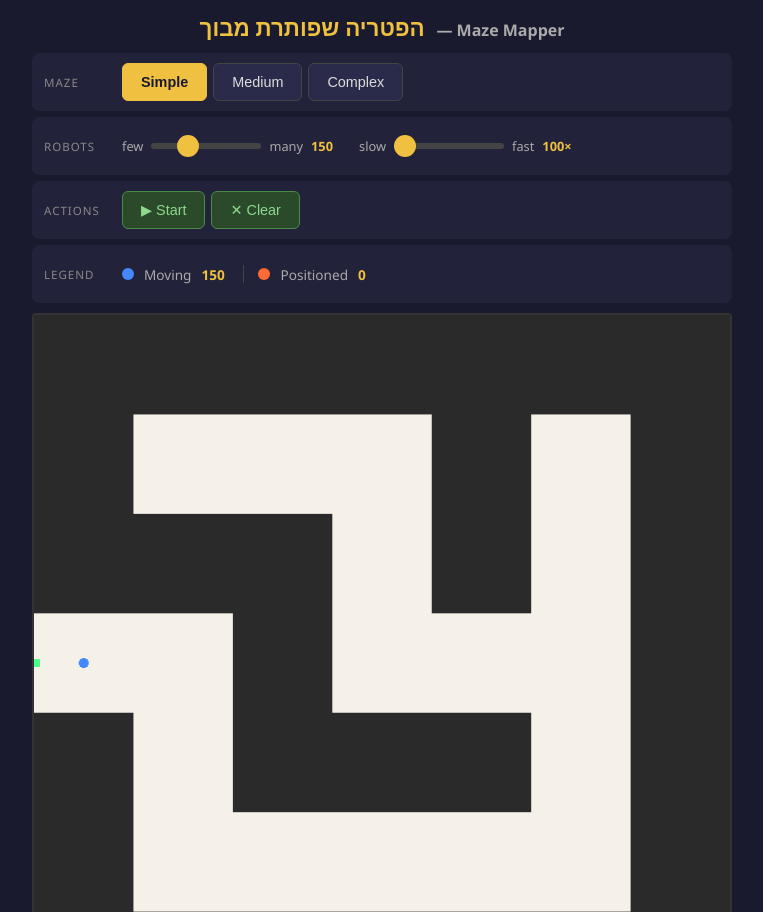
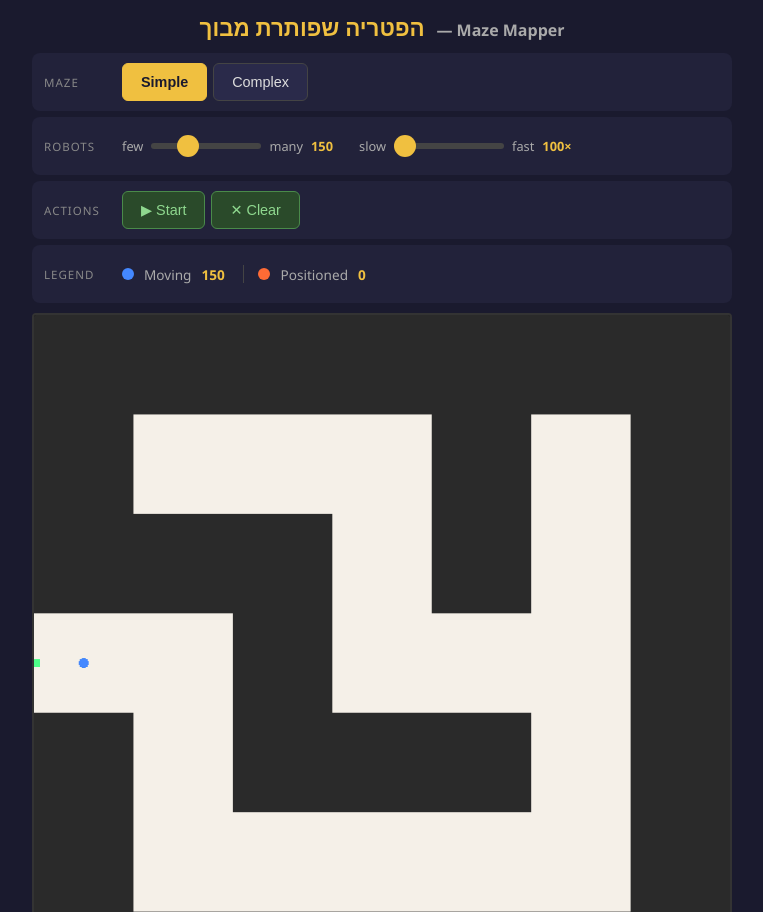
Before and after one commit to nir-ai/maze-mapping, a plain HTML site: page index.html in a window 1280 px wide. Shown: the top 912 px of the page, without its empty margins (258-1021 px from the left). Drawn offline with Linux system fonts and the light colour scheme.

Commit message:
Simplify maze modes to Simple and Complex only
Co-Authored-By: Claude Sonnet 4.6 <noreply@anthropic.com>

```diff
--- a/index.html
+++ b/index.html
@@ -137,8 +137,7 @@
     <div class="ctrl-row-content">
       <div class="btn-group">
         <button id="btn-simple" class="active" onclick="setComplexity('simple')">Simple</button>
-        <button id="btn-medium" onclick="setComplexity('medium')">Medium</button>
-        <button id="btn-complex" onclick="setComplexity('complex')">Complex</button>
+        <button id="btn-medium" onclick="setComplexity('medium')">Complex</button>
       </div>
     </div>
   </div>
@@ -591,7 +590,7 @@ class Simulation {
 const sim = new Simulation(document.getElementById('maze'));
 
 function setComplexity(c) {
-  ['simple','medium','complex'].forEach(id => {
+  ['simple','medium'].forEach(id => {
     document.getElementById('btn-' + id).classList.toggle('active', id === c);
   });
   sim.setComplexity(c);
```
